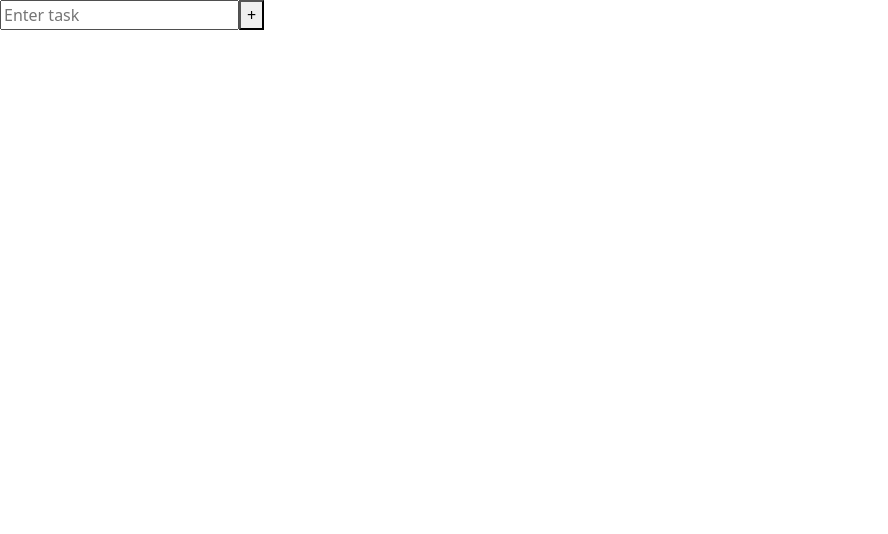
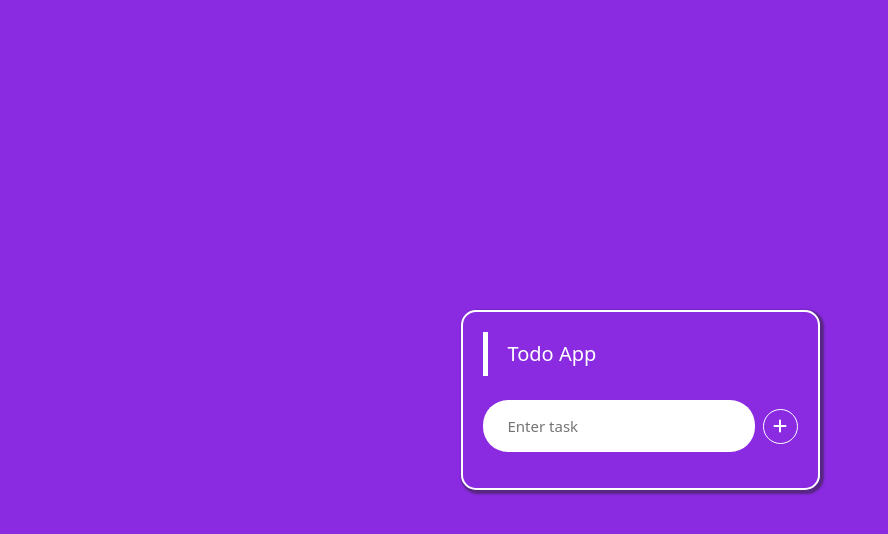
Before and after one commit to Ranjith-M7/react-projects-showcase, a React (Create React App) app: page /todo-app in a window 1280 px wide. Shown: the top 534 px of the page, without its empty margins (0-888 px from the left). Built offline with nearby package versions, Linux system fonts and the light colour scheme.

Commit message:
updated todo

```diff
--- a/package.json
+++ b/package.json
@@ -14,6 +14,7 @@
     "react-dom": "^18.3.1",
     "react-router-dom": "^6.26.1",
     "react-scripts": "5.0.1",
+    "react-toastify": "^10.0.5",
     "web-vitals": "^2.1.4"
   },
   "scripts": {
--- a/public/index.html
+++ b/public/index.html
@@ -10,8 +10,15 @@
   <link rel="apple-touch-icon" href="%PUBLIC_URL%/logo192.png" />
 
   <link rel="manifest" href="%PUBLIC_URL%/manifest.json" />
+
+  <!-- Bootstrap -->
   <link rel="stylesheet" href="https://cdnjs.cloudflare.com/ajax/libs/bootstrap/5.3.3/css/bootstrap.min.css"
     integrity="sha512-jnSuA4Ss2PkkikSOLtYs8BlYIeeIK1h99ty4YfvRPAlzr377vr3CXDb7sb7eEEBYjDtcYj+AjBH3FLv5uSJuXg=="
+    crossorigin="anonymous" referrerpolicy="no-referrer" />
+
+  <!-- Font awesome icon -->
+  <link rel="stylesheet" href="https://cdnjs.cloudflare.com/ajax/libs/font-awesome/6.6.0/css/all.min.css"
+    integrity="sha512-Kc323vGBEqzTmouAECnVceyQqyqdsSiqLQISBL29aUW4U/M7pSPA/gEUZQqv1cwx4OnYxTxve5UMg5GT6L4JJg=="
     crossorigin="anonymous" referrerpolicy="no-referrer" />
   <title>React Projects Showcase</title>
 </head>
--- a/src/components/TodoApp.js
+++ b/src/components/TodoApp.js
@@ -1,4 +1,6 @@
 import React, { useState } from "react";
+import { toast, ToastContainer } from "react-toastify";
+import "react-toastify/dist/ReactToastify.css";
 
 const generatedId = () => {
   return Math.floor(Math.random() * 1000);
@@ -16,6 +18,7 @@ function TodoApp() {
         id: generatedId(),
       })
     );
+    toast.success("Task added successfully !");
     setInputValue("");
   };
 
@@ -25,30 +28,40 @@ function TodoApp() {
         return t.id != id;
       })
     );
+    toast.error("Task deleted successfully !");
   };
 
   return (
     <>
-      <div className="todo">
+      <div className="todo d-flex justify-content-center align-items-center">
         <div className="todo-container">
-          <div className="div">
+          <h1>Todo App</h1>
+          <div className="d-flex justify-content-center align-items-center gap-2">
             <input
               type="text"
               placeholder="Enter task"
               value={inputValue}
               onChange={(e) => setInputValue(e.target.value)}
             />
-            <button onClick={handleClick}>+</button>
+            <button onClick={handleClick}>
+              <i className="fa-solid fa-plus"></i>
+            </button>
           </div>
           <ul>
             {todos.map(({ name, id }, index) => (
-              <li key={index}>
-                <p>{name}</p>
-                <p onClick={() => deleteTask(id)}>X</p>
+              <li
+                key={index}
+                className="d-flex justify-content-between align-items-center"
+              >
+                <span>{name}</span>
+                <button onClick={() => deleteTask(id)}>
+                  <i className="fa-solid fa-trash"></i>
+                </button>
               </li>
             ))}
           </ul>
         </div>
+        <ToastContainer />
       </div>
     </>
   );
--- a/src/page/HomePage.js
+++ b/src/page/HomePage.js
@@ -1,5 +1,6 @@
 import React from "react";
 import { NavLink } from "react-router-dom";
+
 
 function HomePage() {
   // Array of project names and links
--- a/src/style.css
+++ b/src/style.css
@@ -159,3 +159,62 @@
 /*------------------------
     Todo styles
 -------------------------*/
+.todo {
+  height: 100vh;
+  background-color: blueviolet;
+}
+.todo-container {
+  height: auto;
+  border: 2px solid white;
+  border-radius: 15px;
+  padding: 20px;
+  box-shadow: 2px 2px 2px 2px rgba(36, 36, 36, 0.5);
+
+  h1 {
+    color: white;
+    font-size: 20px;
+    margin-bottom: 1.5rem;
+    border-left: 5px solid white;
+    padding: 10px 20px;
+  }
+}
+.todo-container input {
+  padding: 15px 25px;
+  outline: none;
+  border: none;
+  font-size: 15px;
+  border-radius: 25px;
+}
+.todo-container button {
+  border: 1px solid white;
+  background-color: blueviolet;
+  color: white;
+  border-radius: 20px;
+  height: 35px;
+  width: 35px;
+  font-size: 16px;
+}
+.todo-container button:hover,
+.todo-container button:active {
+  background-color: white;
+  color: blueviolet;
+}
+.todo-container ul {
+  list-style: none;
+}
+.todo-container ul li {
+  background-color: white;
+  margin-top: 1rem;
+  border-radius: 25px;
+  padding: 10px 20px;
+  span {
+    font-size: 14px;
+  }
+}
+.todo-container ul li button {
+  font-size: 14px;
+  height: 25px;
+  width: 25px;
+  background-color: white;
+  color: blueviolet;
+}
```
Also changed, not shown: 1 other file (tests, documents, lock files or other folders).
